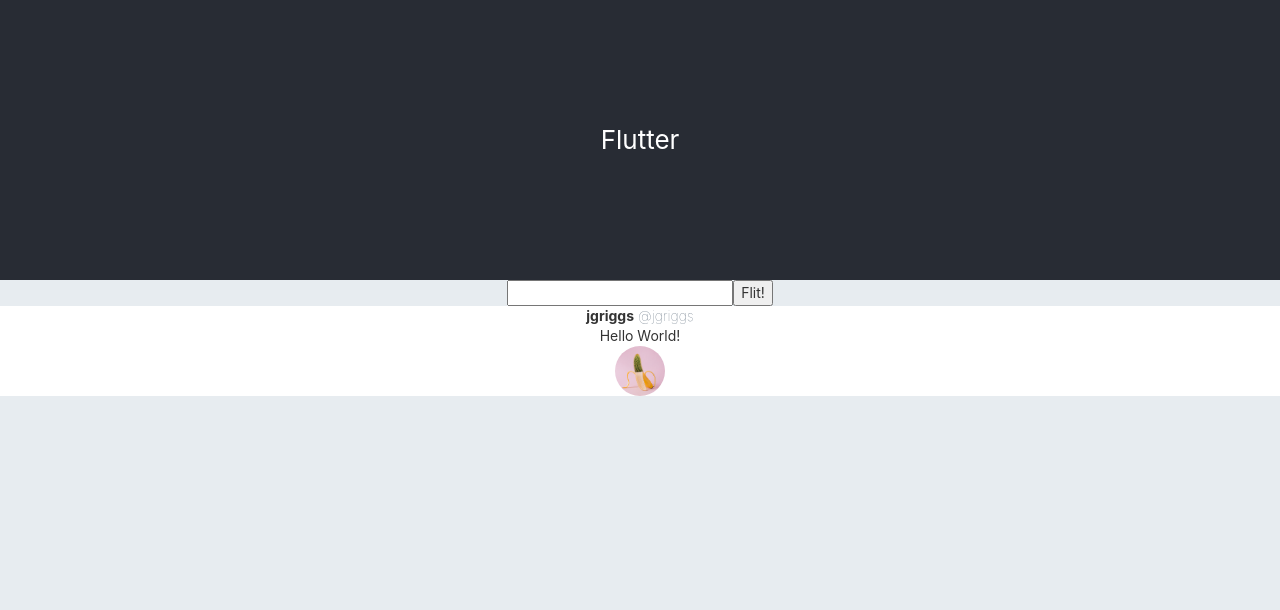
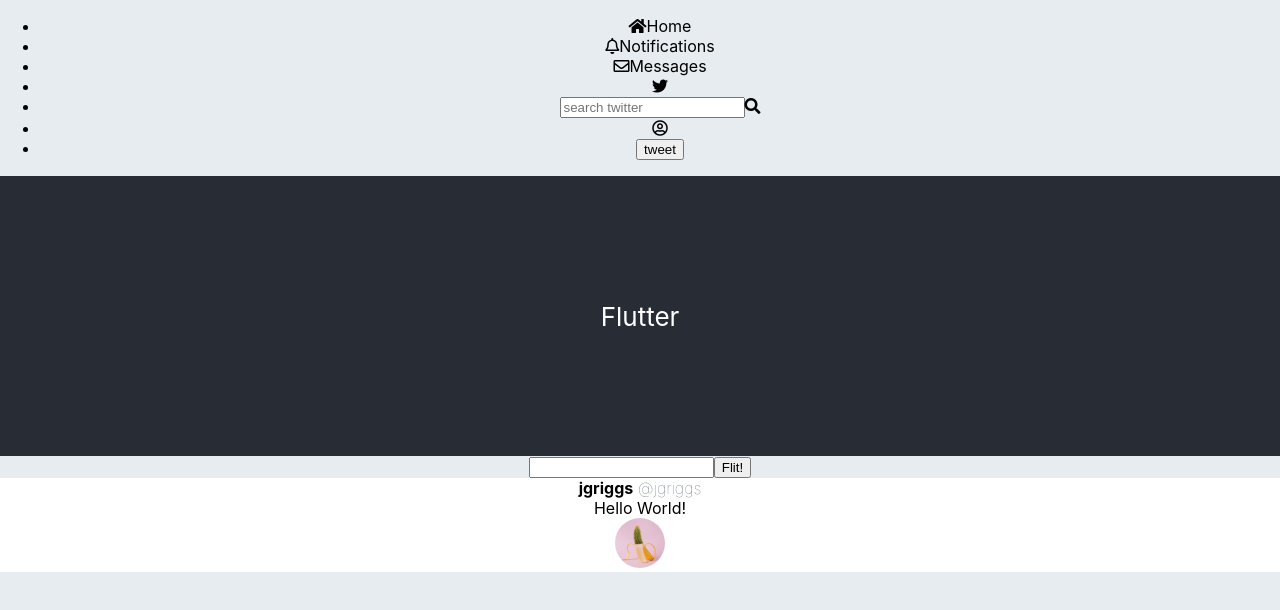
Before and after one commit to jocafrin/TwitterClone, a React (Create React App) app in the folder twitter_clone/: page / in a window 1280 px wide. Shown: the top 610 px of the page. Built offline with nearby package versions, Linux system fonts and the light colour scheme.

Commit message:
removed reactstrap, began nav from scratch

```diff
--- a/twitter_clone/package.json
+++ b/twitter_clone/package.json
@@ -7,7 +7,6 @@
     "react-dom": "^16.8.4",
     "react-redux": "^6.0.1",
     "react-scripts": "2.1.8",
-    "reactstrap": "^7.1.0",
     "redux": "^4.0.1",
     "styled-components": "^4.1.3"
   },
--- a/twitter_clone/public/index.html
+++ b/twitter_clone/public/index.html
@@ -3,7 +3,8 @@
   <head>
     <meta charset="utf-8" />
     <link rel="shortcut icon" href="%PUBLIC_URL%/favicon.ico" />
-    <link href="https://maxcdn.bootstrapcdn.com/bootstrap/3.3.7/css/bootstrap.min.css" rel="stylesheet">
+    <link rel="stylesheet" href="https://use.fontawesome.com/releases/v5.7.2/css/all.css" integrity="sha384-fnmOCqbTlWIlj8LyTjo7mOUStjsKC4pOpQbqyi7RrhN7udi9RwhKkMHpvLbHG9Sr" crossorigin="anonymous">
+
 
     <meta
       name="viewport"
--- a/twitter_clone/src/components/App.js
+++ b/twitter_clone/src/components/App.js
@@ -1,6 +1,7 @@
 import React, { Component } from "react";
 import EntryContainer from "./EntryContainer";
 import EntryList from "./EntryList";
+import Nav from "./Nav";
 import { connect } from "react-redux";
 
 import "./App.css";
@@ -9,9 +10,10 @@
   render() {
     return (
       <div className="App">
+        <Nav />
         <header className="App-header">Flutter</header>
         <EntryContainer />
-        <EntryList entries = {this.props.entries} />
+        <EntryList entries={this.props.entries} />
       </div>
     );
   }
--- /dev/null
+++ b/twitter_clone/src/components/Nav.js
@@ -0,0 +1,22 @@
+import React from "react";
+import './Nav.css';
+import  profImg from './profile.jpg';
+
+const Nav = () => {
+  return (
+      <div className="Nav">
+      <ul class="twitter" role="navigation">
+    <li><i class="fa fa-home"></i>Home</li>
+    <li><i class="far fa-bell"></i>Notifications</li>
+    <li><i class="far fa-envelope"></i>Messages</li>
+    <li><i class="fab fa-twitter"></i></li>
+    <li><form><input placeholder="search twitter"/><i class="fa fa-search"></i></form></li>
+    <li><i class="far fa-user-circle"></i></li>
+    <li><button>tweet</button></li>
+  </ul>
+      </div>
+
+  );
+};
+
+export default Nav;
```
Also changed, not shown: twitter_clone/src/components/Nav.css (added), 1 other file (tests, documents, lock files or other folders).
